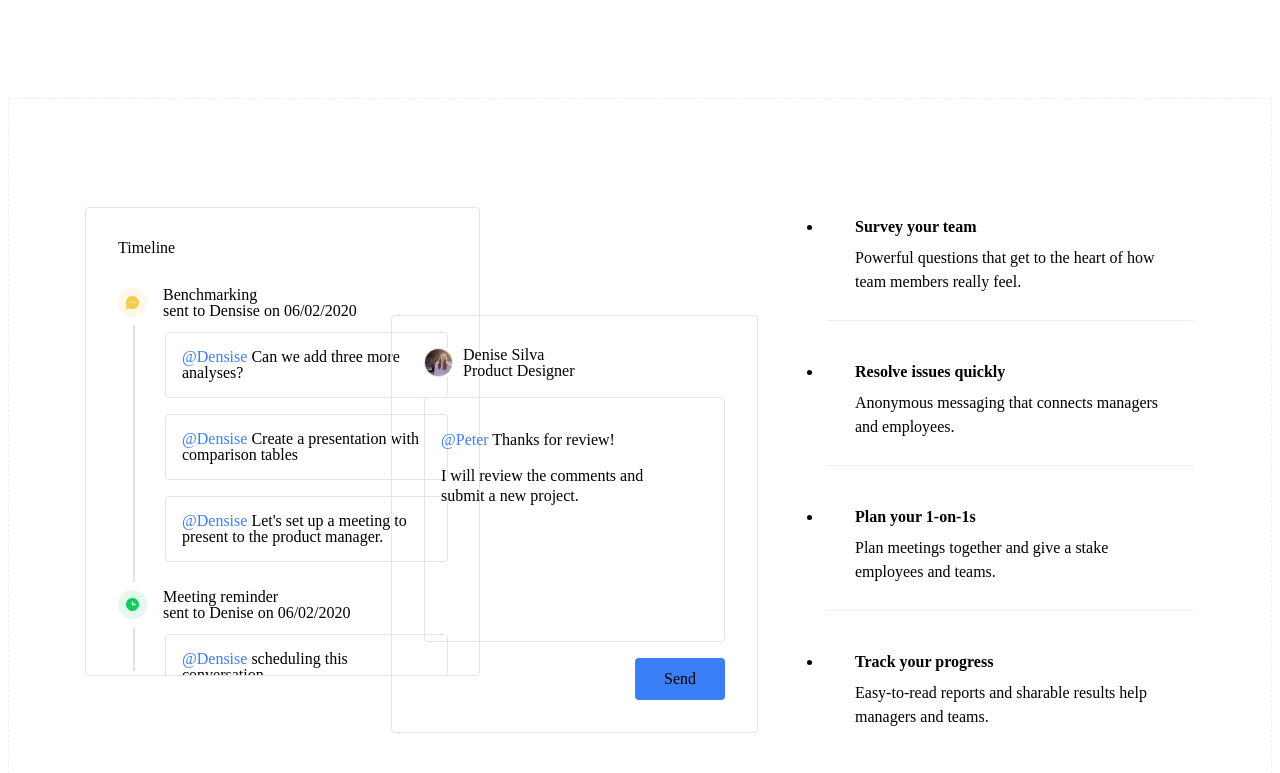
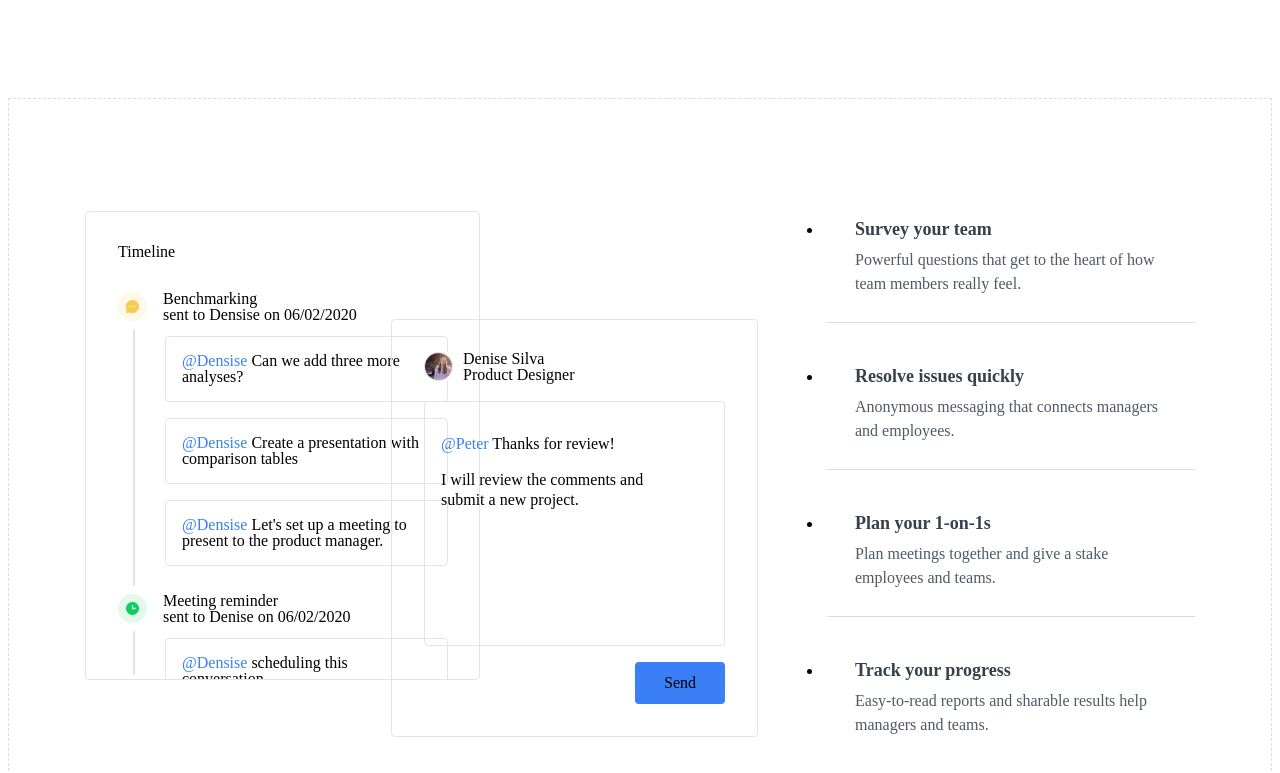
Before and after one commit to datdragon777/HTML-CSS-Training, a website: page practice-one/src/index.html in a window 1280 px wide. Shown: the part 1427-2200 px from the top of the page. Drawn offline with Linux system fonts and the light colour scheme.

Commit message:
Update css varibale in widget layout

```diff
--- a/practice-one/src/styles/layouts/widget.css
+++ b/practice-one/src/styles/layouts/widget.css
@@ -1,5 +1,5 @@
 .widget {
-  border: 1px dashed #f0ebfa;
+  border: 1px dashed var(--clr-white-lt);
 }
 
 .widget__wrapper {
@@ -20,13 +20,13 @@
 }
 
 .widget__tag-name {
-  color: #3b7ff6;
+  color: var(--clr-blue-dk);
 }
 
 .widget__item {
   padding: 26px 32px 26px 24px;
   border-left: 8px solid transparent;
-  border-bottom: 1px solid #f0ebfa;
+  border-bottom: 1px solid var(--clr-white-lt);
 }
 
 .widget__item:last-child {
@@ -34,25 +34,25 @@
 }
 
 .widget__item:hover {
-  border-left: 8px solid var(--third-background-color);
-  border-bottom: 1px solid transparent;;
+  border-left: 8px solid var(--clr-secondary-dk);
+  border-bottom: 1px solid var(--bg-primary);
   border-radius: 0 8px 8px 0;
-  background-color: #f6f3fc;
+  background-color: var(--clr-secondary-ltst);
   cursor: default;
 }
 
 .widget__solution-name {
   margin-bottom: 10px;
   font-family: "Inter-semibold";
-  font-size: var(--small-x);
+  font-size: var(--fs-h3);
   line-height: 18px;
-  color: var(--primary-color);
+  color: var(--clr-primary);
 }
 
 .widget-description {
   width: 308px;
   font-family: "Inter-regular";
-  font-size: var(--small-xx);
+  font-size: var(--fs-md);
   line-height: 24px;
-  color: var(--secondary-color);
+  color: var(--clr-primary-lt);
 }
```
